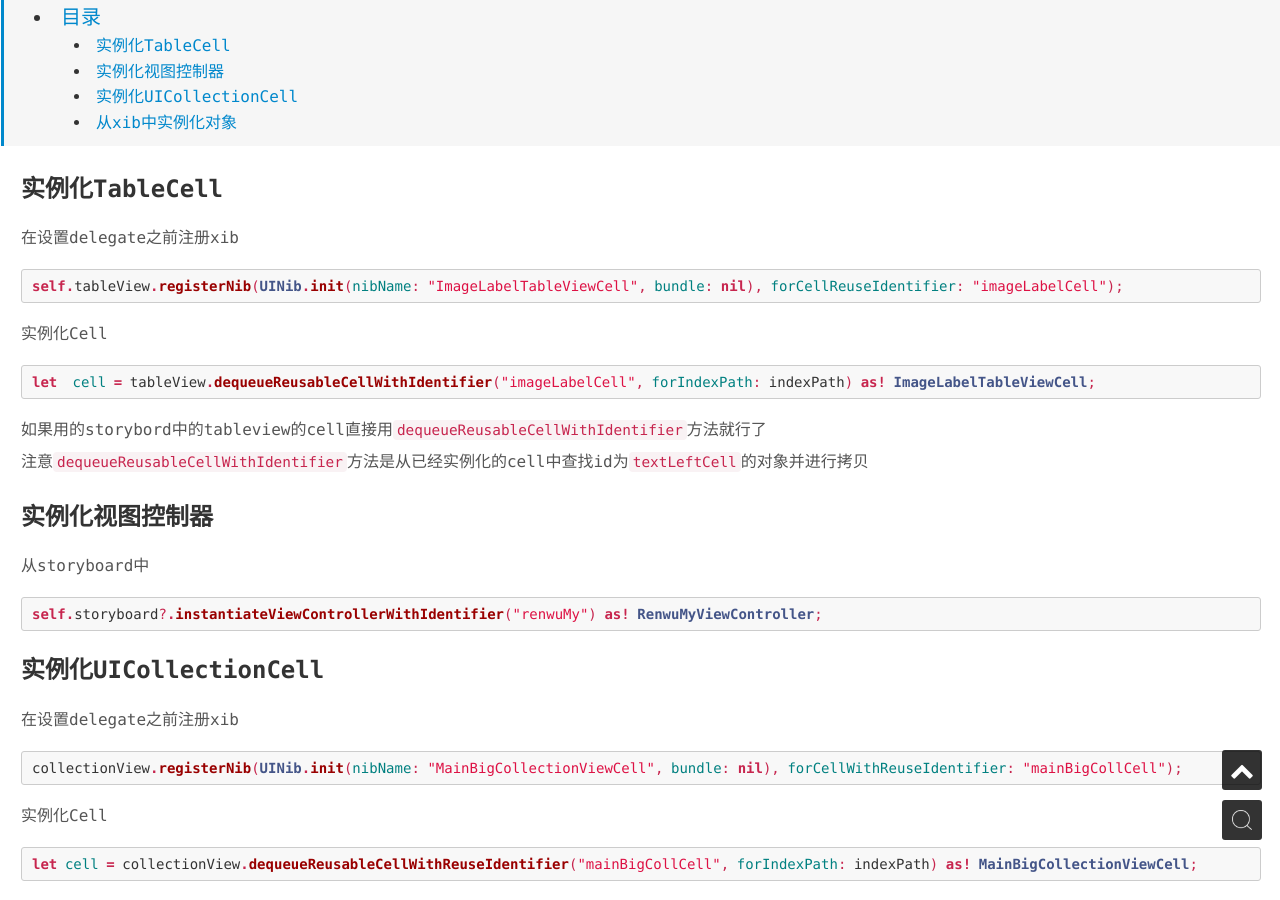
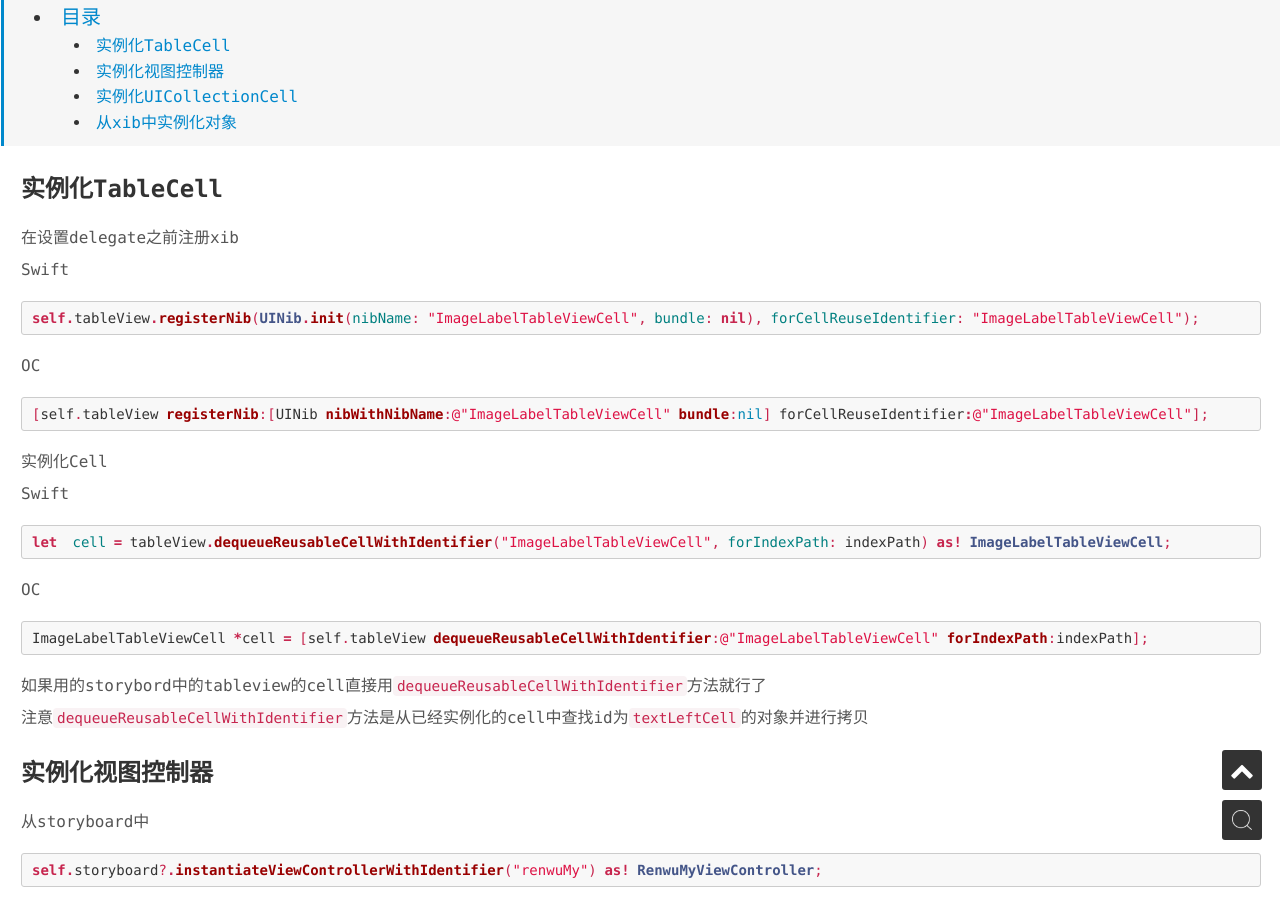
Before and after one commit to psvmc/myblog_jekyll, a Jekyll site: the page built from _posts/2015-08-20-ios-instance.md, in a window 1280 px wide and 900 px high, scrolled down 385 px. Built offline with Jekyll 4.4.1, drawn with Linux system fonts in a browser that asks for light colours; nearby versions of some CDN libraries.

Commit message:
文章更新

````diff
--- a/_posts/2015-08-20-ios-instance.md
+++ b/_posts/2015-08-20-ios-instance.md
@@ -11,14 +11,32 @@ categories: ios swift
 ### 实例化TableCell
 在设置delegate之前注册xib
 
+Swift
+
 ```swift
-self.tableView.registerNib(UINib.init(nibName: "ImageLabelTableViewCell", bundle: nil), forCellReuseIdentifier: "imageLabelCell");
+self.tableView.registerNib(UINib.init(nibName: "ImageLabelTableViewCell", bundle: nil), forCellReuseIdentifier: "ImageLabelTableViewCell");
 ```
+
+OC
+
+```objc
+[self.tableView registerNib:[UINib nibWithNibName:@"ImageLabelTableViewCell" bundle:nil] forCellReuseIdentifier:@"ImageLabelTableViewCell"];
+```
+
 实例化Cell
 
+Swift
+
 ```swift
-let  cell = tableView.dequeueReusableCellWithIdentifier("imageLabelCell", forIndexPath: indexPath) as! ImageLabelTableViewCell;
+let  cell = tableView.dequeueReusableCellWithIdentifier("ImageLabelTableViewCell", forIndexPath: indexPath) as! ImageLabelTableViewCell;
 ```
+
+OC
+
+```objc
+ImageLabelTableViewCell *cell = [self.tableView dequeueReusableCellWithIdentifier:@"ImageLabelTableViewCell" forIndexPath:indexPath];
+```
+
 如果用的storybord中的tableview的cell直接用`dequeueReusableCellWithIdentifier`方法就行了
 注意`dequeueReusableCellWithIdentifier`方法是从已经实例化的cell中查找id为`textLeftCell`的对象并进行拷贝
 
````
